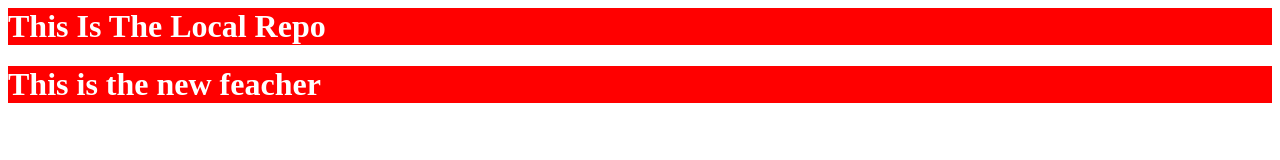
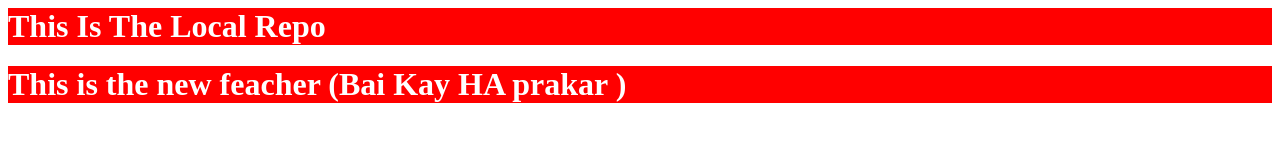
Before and after one commit to suraj-mali-1423/LocalRepo, a plain HTML site: page Index.html in a window 1280 px wide. Drawn offline with Linux system fonts and the light colour scheme.

Commit message:
Merger Conflict

```diff
--- a/Index.html
+++ b/Index.html
@@ -12,6 +12,6 @@
 </head>
 <body>
      <h1> This Is The Local Repo </h1>
-     <h1> This is the new feacher</h1>
+     <h1> This is the new feacher (Bai Kay HA prakar )</h1>
 </body>
 </html>
```
